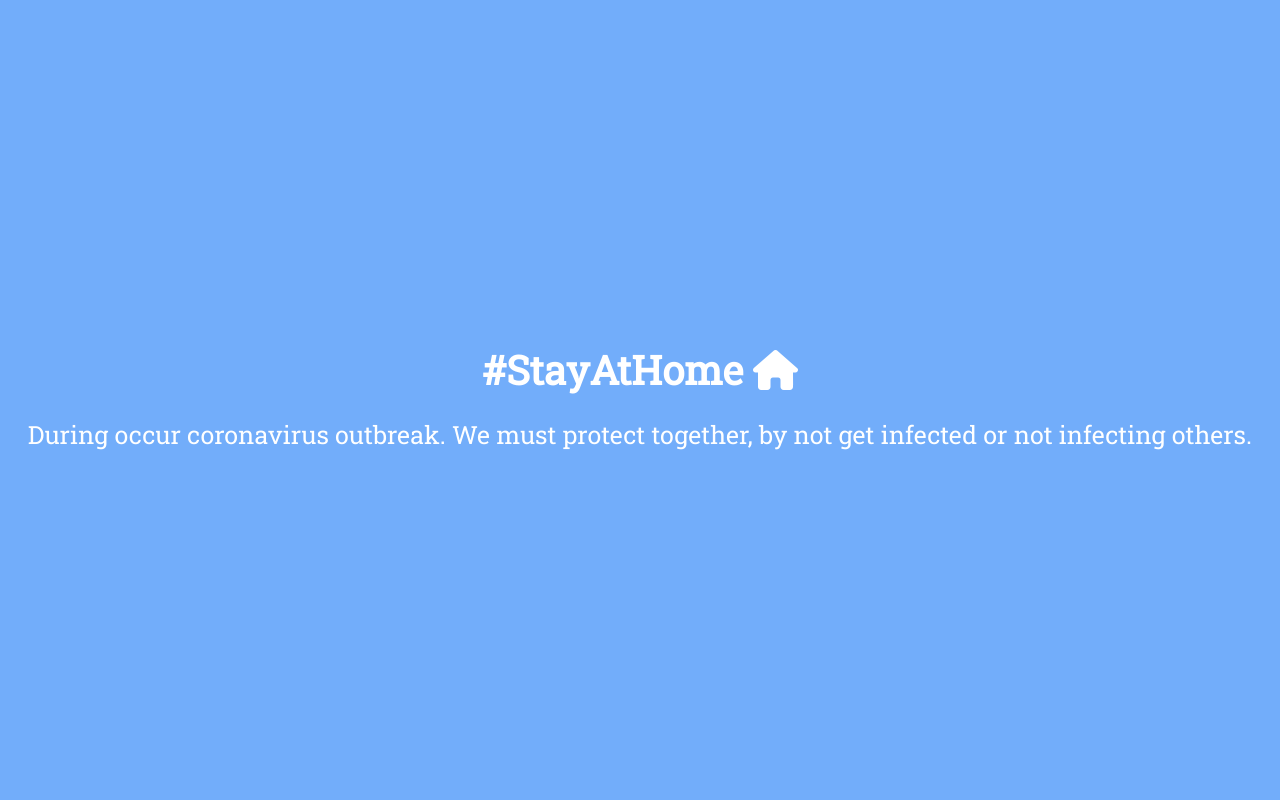
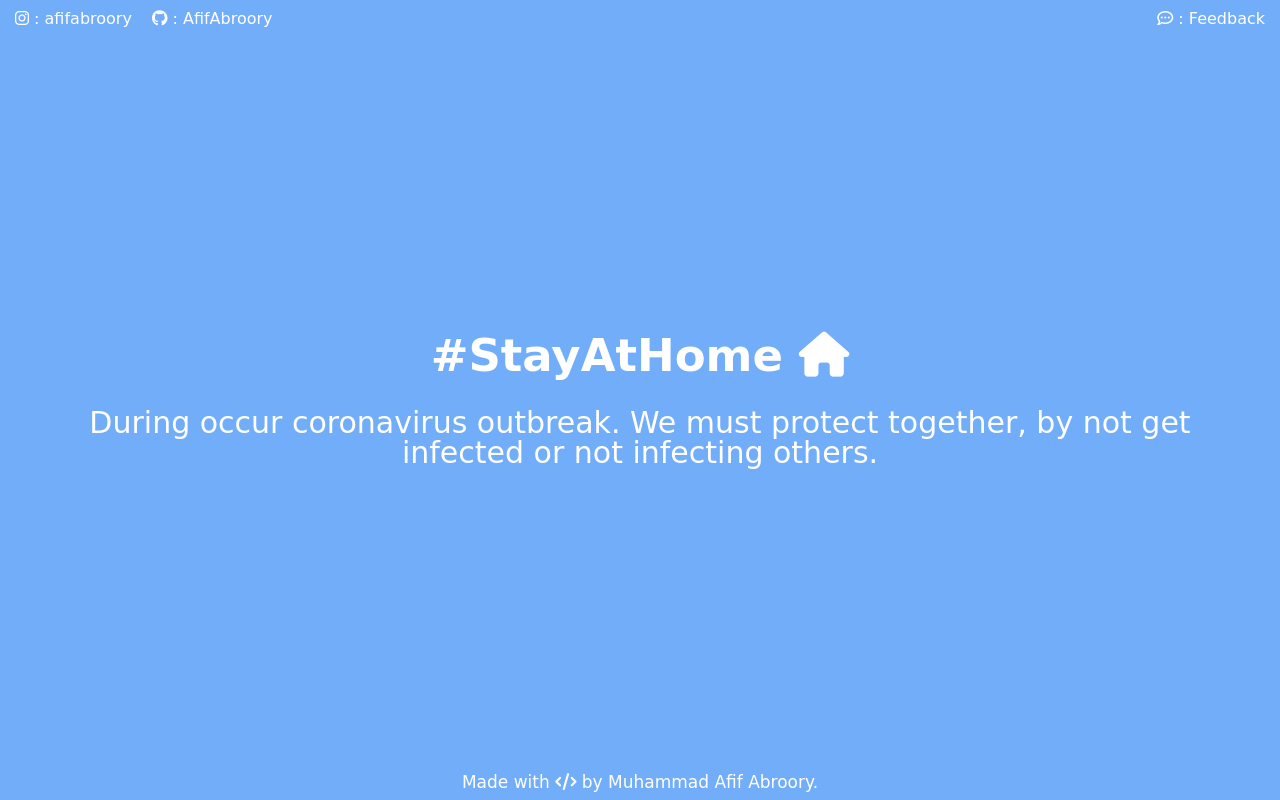
Before and after one commit to AfifAbroory/afifabroory.github.io, a plain HTML site: page index.html in a window 1280 px wide. Drawn offline with Linux system fonts and the light colour scheme; a web font is replaced by a local one.

Commit message:
Update UI

```diff
--- a/css/style.css
+++ b/css/style.css
@@ -46,9 +46,30 @@
 
         /* STYLE */
                 body{
-                    font-family: 'Roboto Slab', serif;
+                    font-family: 'Baloo Paaji 2', cursive;
                     background-color: rgb(114, 173, 250);
                     color: white;
+                    overflow: hidden;
+                }
+                .upper{
+                    margin: 10px 0 0 0;
+                }
+                .upper li.left{
+                    float: left;
+                    margin: 0 5px 0 15px;
+                    bottom: 0;
+                    display: inline-block;
+                }
+                .upper li.right{
+                    float: right;
+                    margin: 0 15px 0 5px;
+                    bottom: 0;
+                    display: inline-block;
+                }
+                .upper a{
+                    font: 20px;
+                    color: white;
+                    text-decoration: none;
                 }
                 .container{
                     position: absolute;
@@ -62,15 +83,31 @@
                 }
                 h1{
                     font-weight: bold;
-                    font-size: 40px;
+                    font-size: 45px;
                     text-align: center;
                     margin: 0 0 30px 0;
                 }
                 p{
-                    font-size: 25px;
-                    margin: 0 25px;
+                    font-size: 30px;
+                    margin: 0 30px;
                     text-align: center;
                     line-height: 30px;
+                }
+                .footer{
+                    bottom: 0;
+                    right: 0;
+                    left: 0;
+                    position: absolute;
+                }
+                .footer p{
+                    line-height: 0;
+                    font-size: 17px;
+                    color: white;
+                    left: 0;
+                    right: 0;
+                    bottom: 0;
+                    position: absolute;
+                    margin: 0 0 10px 0;
                 }
                 .material-icons{
                     font-size: 40px;
--- a/index.html
+++ b/index.html
@@ -4,14 +4,25 @@
     <meta charset="UTF-8">
     <meta name="viewport" content="width=device-width, initial-scale=1.0">
     <title>Stay Safe!</title>
-    <link href="https://fonts.googleapis.com/css?family=Roboto+Slab&display=swap" rel="stylesheet">
+    <link href="https://fonts.googleapis.com/css?family=Baloo+Paaji+2&display=swap" rel="stylesheet">
     <link rel="stylesheet" href="css/style.css">
-    <link rel="stylesheet" href="https://fonts.googleapis.com/icon?family=Material+Icons">
 </head>
 <body>
+    <div class="upper">
+        <ul>
+            <li class="left"><a href="https://www.instagram.com/afifabroory/"><i class='fab fa-instagram'></i> : afifabroory</a> </li>
+            <li class="left"><a href="https://github.com/AfifAbroory"><i class='fab fa-github'></i> : AfifAbroory</a></li>
+            <li class="right"><a href="https://forms.gle/QtyB54PPZgbbSZcb6"><i class='far fa-comment-dots'></i> : Feedback</a></li>
+        </ul>
+    </div>
     <div class="container">
-    <h1>#StayAtHome  <i class='fas fa-home'></i></h1>
-    <p>During occur coronavirus outbreak. We must protect together,  by not get infected or not infecting others.</p>
+
+        <h1>#StayAtHome  <i class='fas fa-home'></i></h1>
+        <p>During occur coronavirus outbreak. We must protect together,  by not get infected or not infecting others.</p>
+
+    </div>
+    <div class="footer">
+        <p> Made with <i class='fas fa-code'></i> by Muhammad Afif Abroory.</p>
     </div>
     <script src='https://kit.fontawesome.com/a076d05399.js'></script>
 </body>
```
